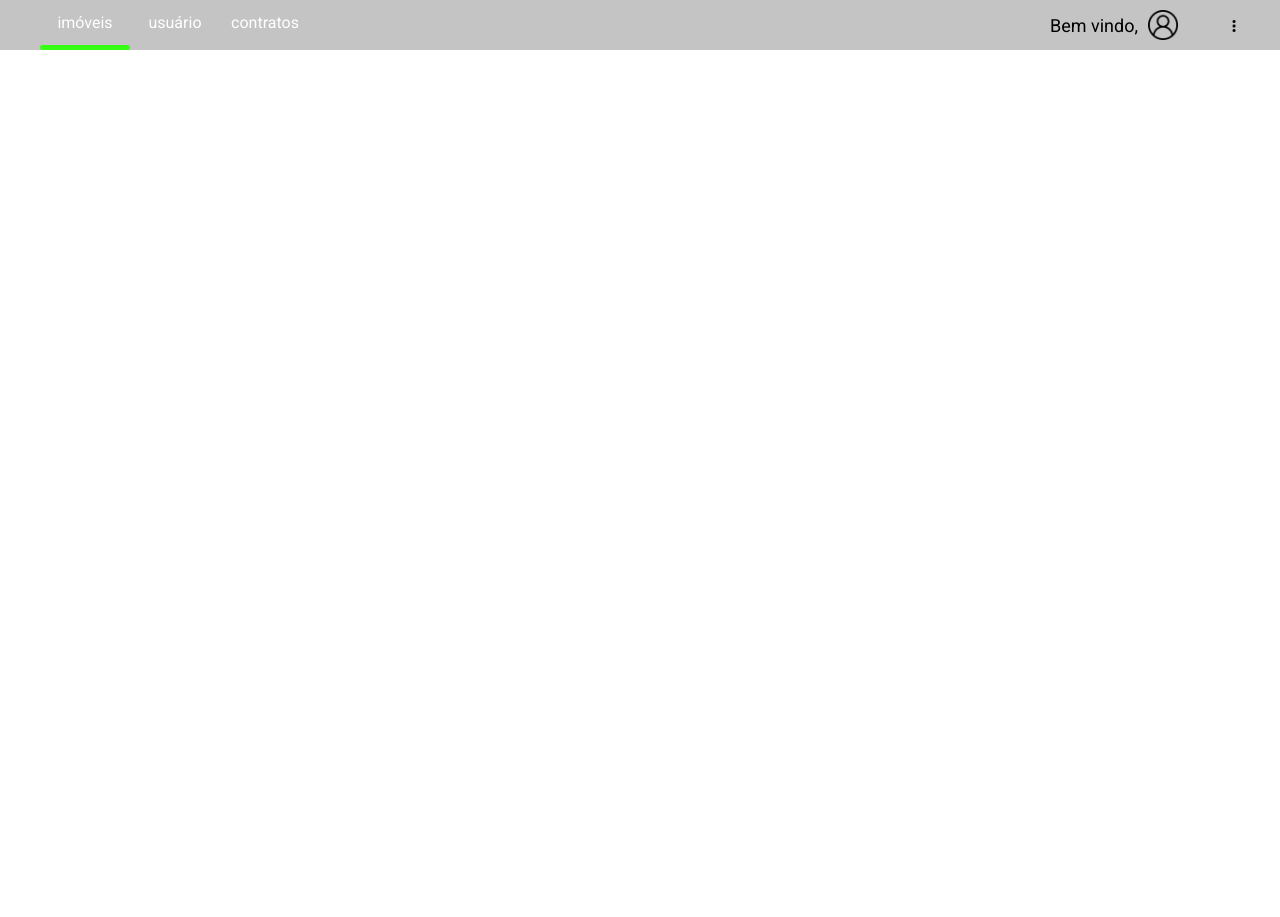
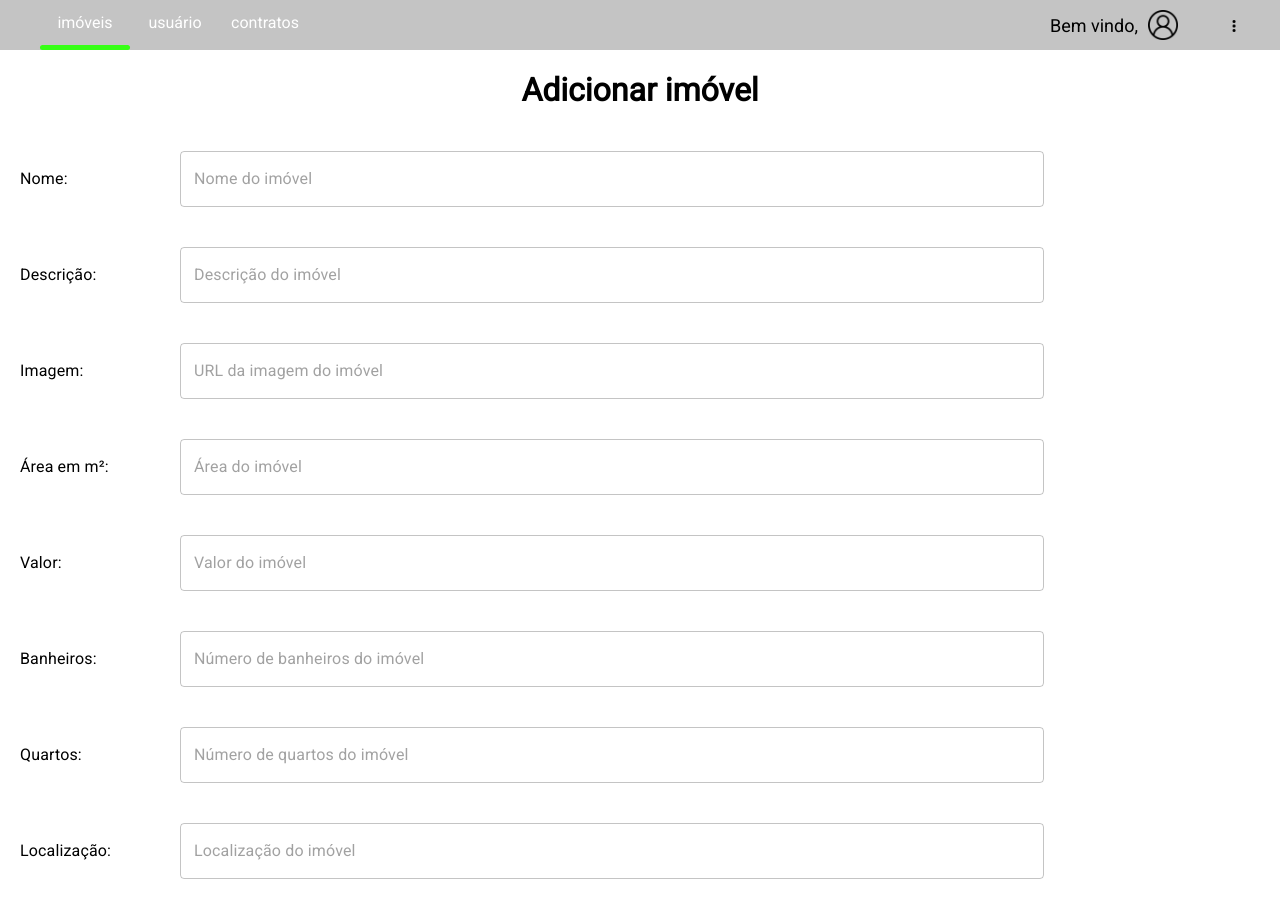
Before and after one commit to Marcoshsc/MoradiaSystem, a React (Create React App) app in the folder front-end/: page /addplace in a window 1280 px wide. Shown: the top 917 px of the page. Before the commit the page ends 800 px from the top, so only its background shows below. Built offline with nearby package versions, Linux system fonts and the light colour scheme; no server answers.

Commit message:
add place screen

```diff
--- a/front-end/src/App.tsx
+++ b/front-end/src/App.tsx
@@ -7,8 +7,9 @@ import NavBar from "./components/NavBar";
 import UserPage from "./components/UserPage";
 import ContractPage from "./components/ContractPage";
 import Register from "./components/Register";
-import { useContext, useEffect } from "react";
+import React, { useContext, useEffect } from "react";
 import { AuthContext } from "./contexts/AuthContenxt";
+import AddPlacePage from "./components/AddPlacePage";
 
 function App() {
   const { singIn } = useContext(AuthContext);
@@ -32,6 +33,9 @@ function App() {
 
             <Route exact path="/places">
               <PlacesList />
+            </Route>
+            <Route exact path="/addplace">
+              <AddPlacePage />
             </Route>
             <Route path="/places/:id">
               <PlacePage />
--- /dev/null
+++ b/front-end/src/components/AddPlacePage/index.tsx
@@ -0,0 +1,155 @@
+import { Button, MenuItem, Select, TextField, Typography } from "@material-ui/core";
+import React, { FC, useContext, useState } from "react";
+import { useHistory } from "react-router";
+import { api } from "../../api/axios";
+import { AuthContext } from "../../contexts/AuthContenxt";
+import styles from "./styles.module.scss";
+
+const AddPlacePage: FC = () => {
+  const history = useHistory();
+  const { user } = useContext(AuthContext);
+
+  const [name, setName] = useState("");
+  const [description, setDescription] = useState("");
+  const [image, setImage] = useState("");
+  const [value, setValue] = useState("");
+  const [area, setArea] = useState("");
+  const [bathrooms, setBathrooms] = useState("");
+  const [rooms, setRooms] = useState("");
+  const [location, setLocation] = useState("");
+  const [status, setStatus] = useState<"SELL" | "RENT">("RENT");
+
+  const handleSubmit = (e: React.FormEvent<HTMLFormElement>) => {
+    e.preventDefault();
+    if (!user) return;
+    const savePlace = async () => {
+      await api.post("/place", {
+        name,
+        rooms: Number.parseInt(rooms),
+        bathrooms: Number.parseInt(bathrooms),
+        area: Number.parseInt(area),
+        value: Number.parseFloat(value),
+        location,
+        description,
+        status,
+        image,
+        id_user: user.id,
+      });
+      history.push("/user/edit");
+    };
+    savePlace();
+  };
+
+  const handleChange = (callback: (value: string) => void) => {
+    return (e: React.ChangeEvent<HTMLTextAreaElement | HTMLInputElement>) => {
+      callback(e.target.value);
+    };
+  };
+
+  return (
+    <div className={styles.container}>
+      <h1 className={styles.title}>Adicionar imóvel</h1>
+      <form onSubmit={handleSubmit}>
+        <div className={styles.item}>
+          <Typography>Nome: </Typography>
+          <TextField
+            variant="outlined"
+            placeholder="Nome do imóvel"
+            className={styles.input}
+            value={name}
+            onChange={handleChange(setName)}
+          />
+        </div>
+        <div className={styles.item}>
+          <Typography>Descrição: </Typography>
+          <TextField
+            variant="outlined"
+            placeholder="Descrição do imóvel"
+            className={styles.input}
+            value={description}
+            onChange={handleChange(setDescription)}
+          />
+        </div>
+        <div className={styles.item}>
+          <Typography>Imagem: </Typography>
+          <TextField
+            variant="outlined"
+            placeholder="URL da imagem do imóvel"
+            className={styles.input}
+            value={image}
+            onChange={handleChange(setImage)}
+          />
+        </div>
+        <div className={styles.item}>
+          <Typography>Área em m²: </Typography>
+          <TextField
+            variant="outlined"
+            placeholder="Área do imóvel"
+            className={styles.input}
+            value={area}
+            onChange={handleChange(setArea)}
+          />
+        </div>
+        <div className={styles.item}>
+          <Typography>Valor: </Typography>
+          <TextField
+            variant="outlined"
+            placeholder="Valor do imóvel"
+            className={styles.input}
+            value={value}
+            onChange={handleChange(setValue)}
+          />
+        </div>
+        <div className={styles.item}>
+          <Typography>Banheiros: </Typography>
+          <TextField
+            variant="outlined"
+            placeholder="Número de banheiros do imóvel"
+            className={styles.input}
+            value={bathrooms}
+            onChange={handleChange(setBathrooms)}
+          />
+        </div>
+        <div className={styles.item}>
+          <Typography>Quartos: </Typography>
+          <TextField
+            variant="outlined"
+            placeholder="Número de quartos do imóvel"
+            className={styles.input}
+            value={rooms}
+            onChange={handleChange(setRooms)}
+          />
+        </div>
+        <div className={styles.item}>
+          <Typography>Localização: </Typography>
+          <TextField
+            variant="outlined"
+            placeholder="Localização do imóvel"
+            className={styles.input}
+            value={location}
+            onChange={handleChange(setLocation)}
+          />
+        </div>
+        <div className={styles.item}>
+          <Typography>Status: </Typography>
+          <Select
+            className={styles.input}
+            value={status}
+            variant="outlined"
+            onChange={(e) => setStatus(e.target.value as "SELL" | "RENT")}
+          >
+            <MenuItem value={"SELL"}>Vende-se</MenuItem>
+            <MenuItem value={"RENT"}>Aluga-se</MenuItem>
+          </Select>
+        </div>
+        <div className={styles.submit}>
+          <Button variant="contained" color="primary" className={styles.submit} type="submit">
+            ENVIAR
+          </Button>
+        </div>
+      </form>
+    </div>
+  );
+};
+
+export default AddPlacePage;
--- /dev/null
+++ b/front-end/src/components/AddPlacePage/styles.module.scss
@@ -0,0 +1,32 @@
+@import "../../styles/flex.scss";
+
+.container {
+  @include flex-column(0, center, flex-start);
+  width: 100%;
+  form {
+    width: 80%;
+  }
+}
+
+.title {
+  text-align: center;
+  width: 100%;
+}
+
+.item {
+  @include flex-row(10px, flex-start, center);
+  padding: 20px;
+  width: 100%;
+  p {
+    width: 150px;
+  }
+  .input {
+    flex-grow: 1;
+  }
+}
+
+.submit {
+  @include flex-row(0px, center, center);
+  width: 100%;
+  padding: 20px;
+}
--- a/front-end/src/components/UserPage/index.tsx
+++ b/front-end/src/components/UserPage/index.tsx
@@ -13,6 +13,7 @@ import {
 } from "react-icons/ai";
 import CardSale from "../CardSales";
 import { AuthContext } from "../../contexts/AuthContenxt";
+import { useHistory } from "react-router";
 
 const UserPage = ({ isEdit }: { isEdit: boolean }) => {
   const [editDescription, setEditDescription] = useState(false);
@@ -74,6 +75,12 @@ const UserPage = ({ isEdit }: { isEdit: boolean }) => {
   );
 
   const CardInfo = () => {
+    const history = useHistory();
+
+    const handleAddPlace = () => {
+      history.push("/addplace");
+    };
+
     return editInfo ? (
       <EditCardInfo />
     ) : (
@@ -109,9 +116,14 @@ const UserPage = ({ isEdit }: { isEdit: boolean }) => {
           </div>
         </div>
         {isEdit && (
-          <button className={styles.buttonEdit} onClick={handleEditInfo}>
-            Editar informações
-          </button>
+          <>
+            <button className={styles.buttonEdit} onClick={handleEditInfo}>
+              Editar informações
+            </button>
+            <button className={styles.buttonEdit} onClick={handleAddPlace}>
+              Adicionar imóvel
+            </button>
+          </>
         )}
       </div>
     );
```
